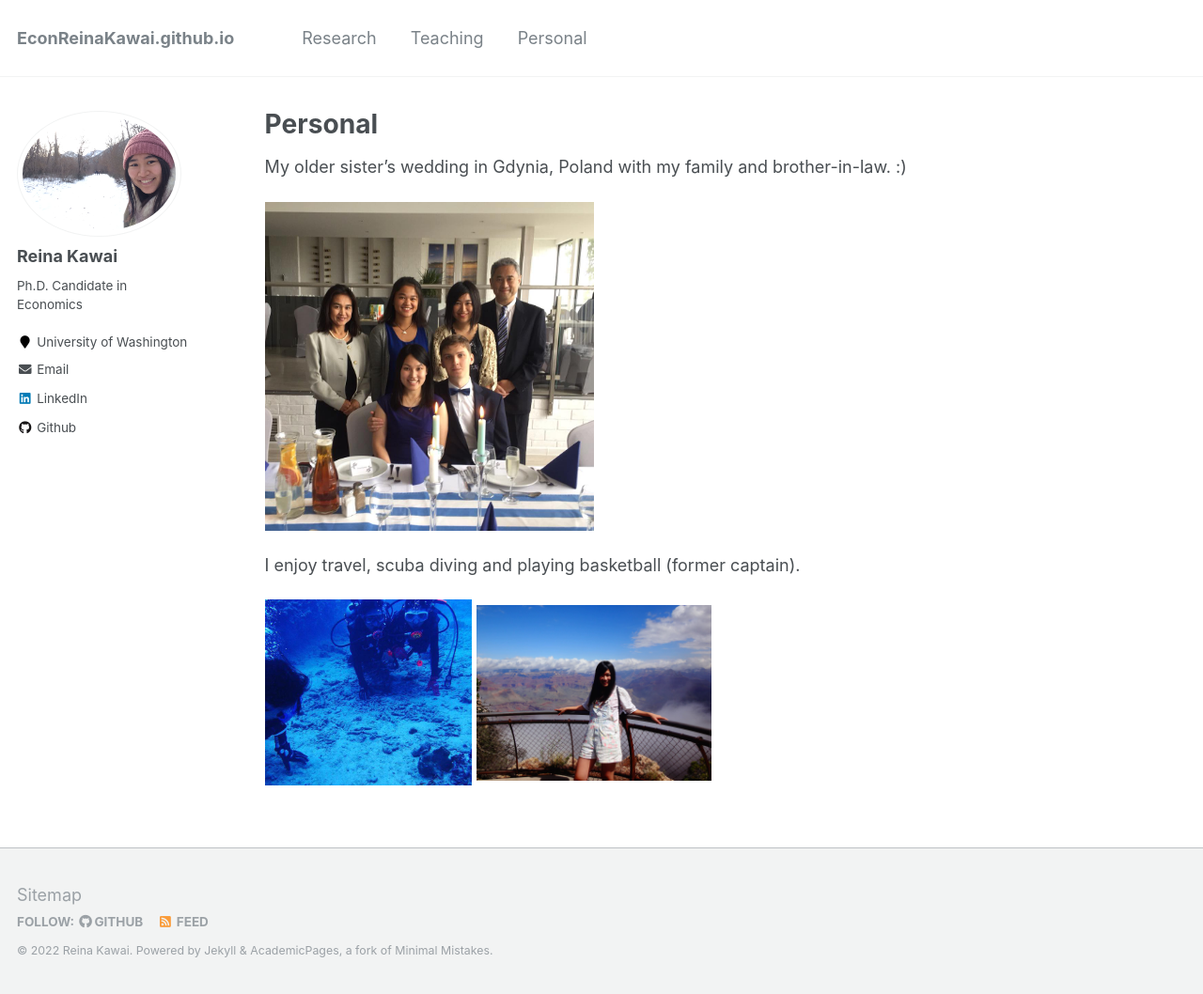
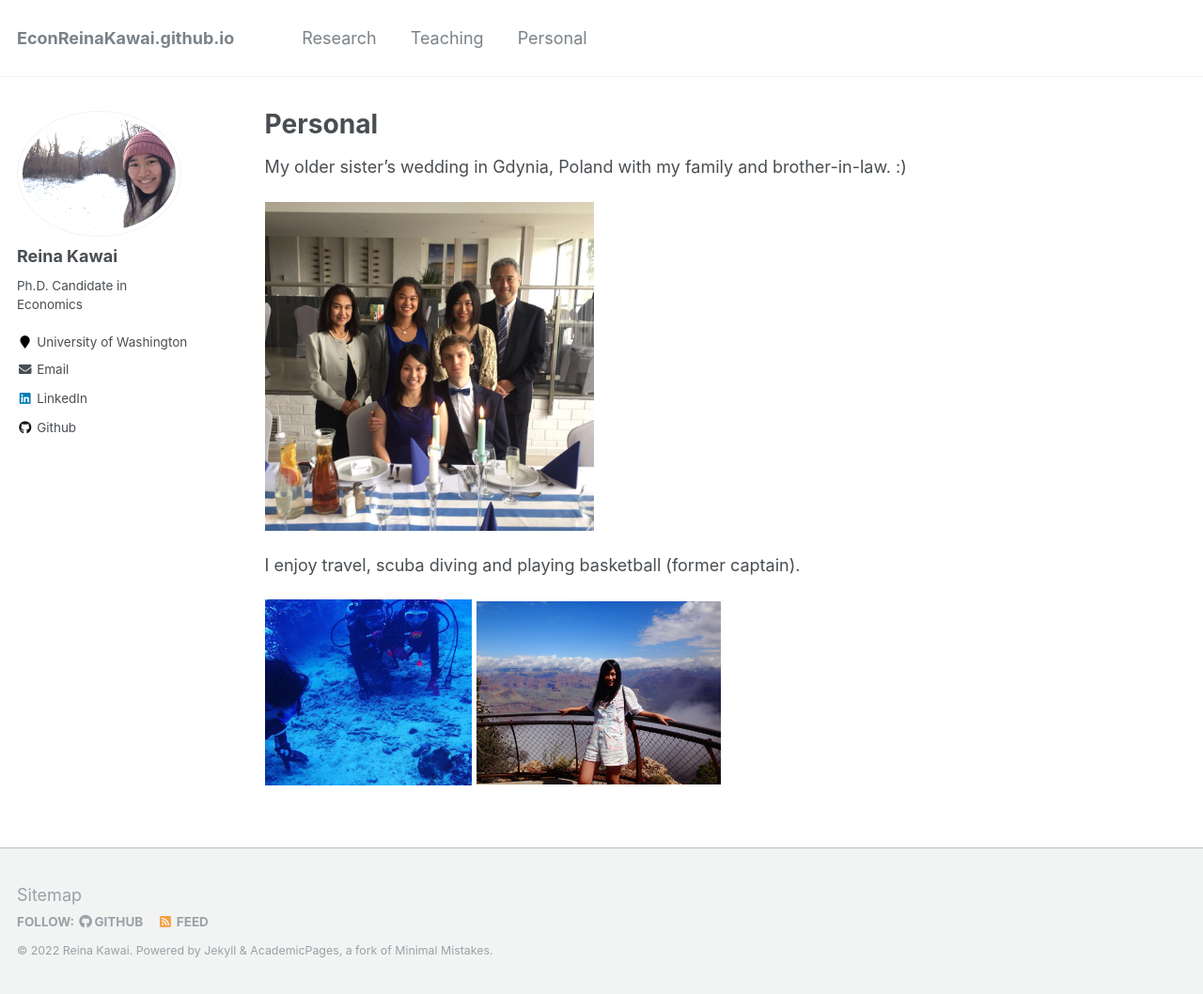
Before and after one commit to Reina-Kawai/Reina-Kawai.github.io, a Jekyll site: the page built from _pages/personal.md, in a window 1280 px wide and 1058 px high. Shown: the whole window at 94% size. Built offline with Jekyll 4.4.1, drawn with Linux system fonts in a browser that asks for light colours.

Commit message:
Update personal.md

```diff
--- a/_pages/personal.md
+++ b/_pages/personal.md
@@ -15,5 +15,5 @@ I enjoy travel, scuba diving and playing basketball (former captain).
 
 <p float="left">
 <img src="https://Reina-Kawai.github.io/images/fam-scuba-diving.jpg" width="220" />
-<img src="https://Reina-Kawai.github.io/images/personal_grand_canyon.jpg" width="250" />
+<img src="https://Reina-Kawai.github.io/images/personal_grand_canyon.jpg" width="260" />
 </p>
```
